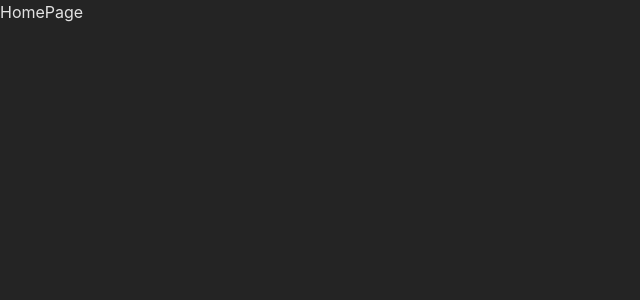
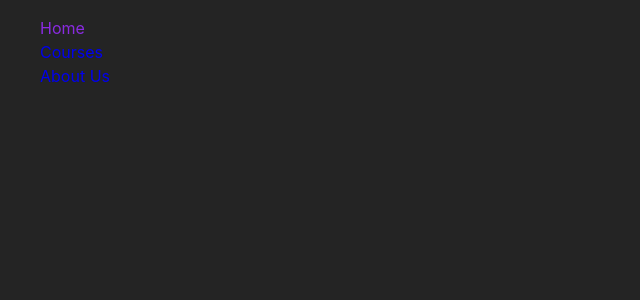
Before and after one commit to Erfanmah7/Spa-App, a React (Vite) app: page / in a window 1280 px wide. Shown: the top 300 px of the page, without its empty margins (0-640 px from the left). Built offline with nearby package versions, Linux system fonts and the light colour scheme.

Commit message:
add NavLink

```diff
--- a/src/index.css
+++ b/src/index.css
@@ -18,3 +18,14 @@ body {
   min-width: 320px;
   min-height: 100vh;
 }
+li {
+  list-style-type: none;
+}
+
+a {
+  text-decoration: none;
+}
+
+.active {
+  color: blueviolet;
+}
--- a/src/pages/HomePage.jsx
+++ b/src/pages/HomePage.jsx
@@ -1,7 +1,22 @@
 import React from "react";
+import { NavLink } from "react-router-dom";
 
 function HomePage() {
-  return <div>HomePage</div>;
+  return (
+    <div>
+      <ul>
+        <li>
+          <NavLink to="/">Home</NavLink>
+        </li>
+        <li>
+          <NavLink to="/courses">Courses</NavLink>
+        </li>
+        <li>
+          <NavLink to="/about-us">About Us</NavLink>
+        </li>
+      </ul>
+    </div>
+  );
 }
 
 export default HomePage;
```
